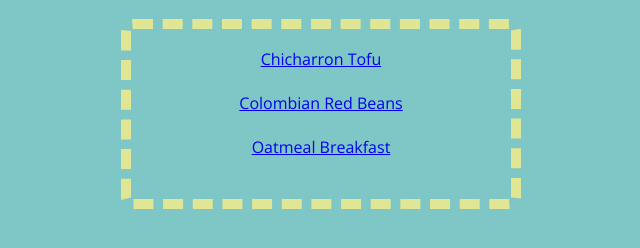
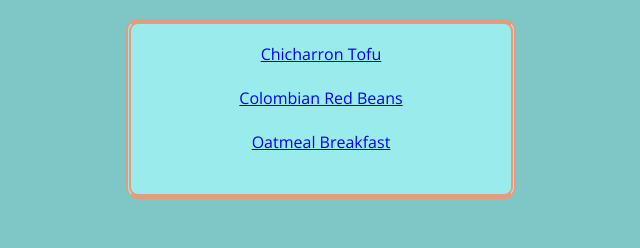
Before and after one commit to Le0nhart/odin-recipes, a plain HTML site: page index.html in a window 1280 px wide. Shown: the part 334-582 px from the top of the page, without its empty margins (319-959 px from the left). Drawn offline with nearby package versions, Linux system fonts and the light colour scheme.

Commit message:
Create consistency between index border and recipe borders by using the same/similar border style

```diff
--- a/style.css
+++ b/style.css
@@ -10,8 +10,8 @@ img {height: auto;
     margin-right: auto;
     border: 10px solid #ebea8fe8; border-style: solid; border-radius: 12px;}
 
-.recipe-menu { border: 10px solid #ebea8fe8; width: 30%; height: auto; margin: auto;
-                 border-style: dashed; border-radius: 12px;}
+.recipe-menu { border: 5px #ef916fe0; width: 30%; height: auto; margin: auto;
+                 border-style: solid double; border-radius: 12px; background-color: rgb(154, 235, 235);}
 
 ul {list-style-type:none; margin: 0%; padding: 5%; text-align: center;}
 
```
